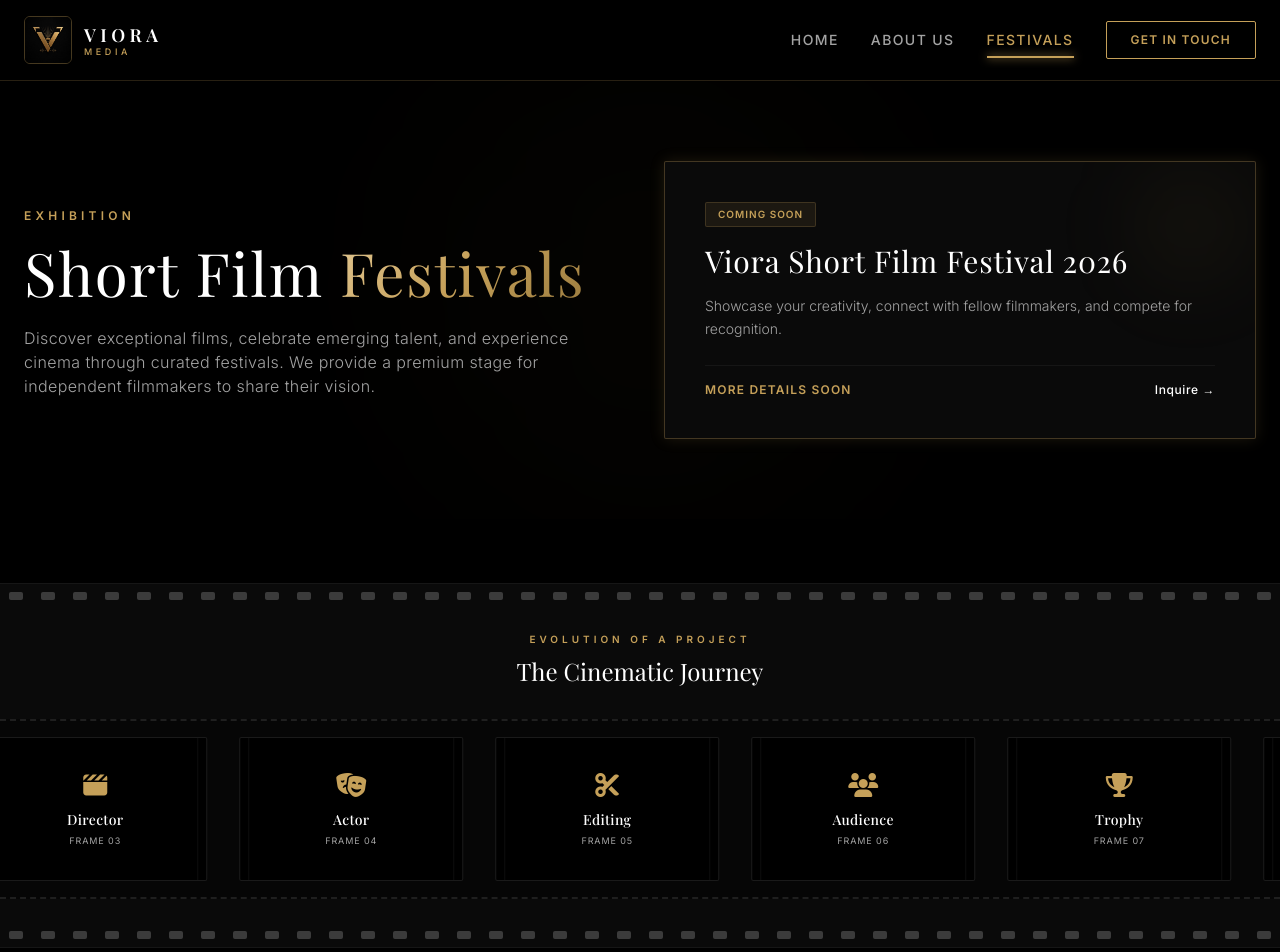
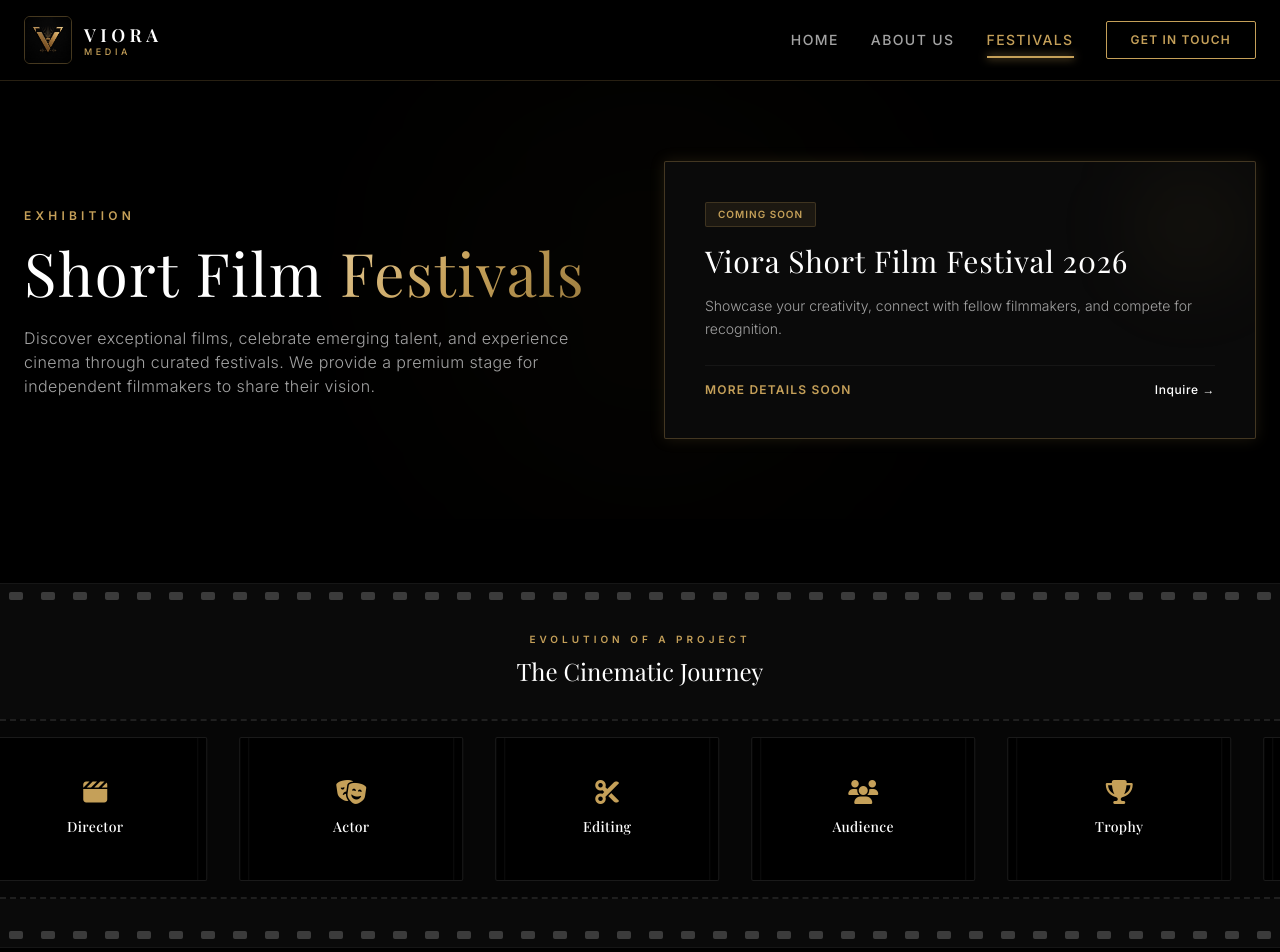
Before and after one commit to vioradigitalmedia/web, a React (Vite) app: page /festivals in a window 1280 px wide. Shown: the top 952 px of the page. Built offline with nearby package versions, Linux system fonts and the light colour scheme; a web font is replaced by a local one.

Commit message:
refactor: remove redundant label text from festival frames in FestivalsScreen

```diff
--- a/src/screens/FestivalsScreen.tsx
+++ b/src/screens/FestivalsScreen.tsx
@@ -131,7 +131,6 @@
                   <div className="relative z-10">
                     <div className="mb-2 text-2xl text-secondary">{frame.icon}</div>
                     <span className="block font-serif text-sm text-white font-medium tracking-wide mb-1">{frame.title}</span>
-                    <span className="block text-[9px] text-accent-muted uppercase tracking-widest">{frame.label}</span>
                   </div>
                 </div>
               ))}
@@ -146,7 +145,6 @@
                   <div className="relative z-10">
                     <div className="mb-2 text-2xl text-secondary">{frame.icon}</div>
                     <span className="block font-serif text-sm text-white font-medium tracking-wide mb-1">{frame.title}</span>
-                    <span className="block text-[9px] text-accent-muted uppercase tracking-widest">{frame.label}</span>
                   </div>
                 </div>
               ))}
```
